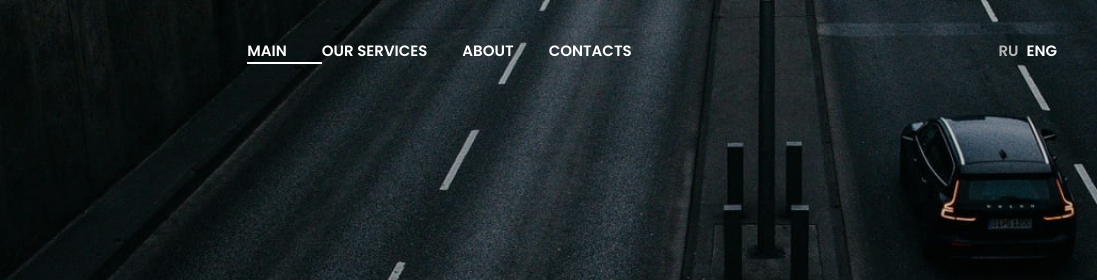
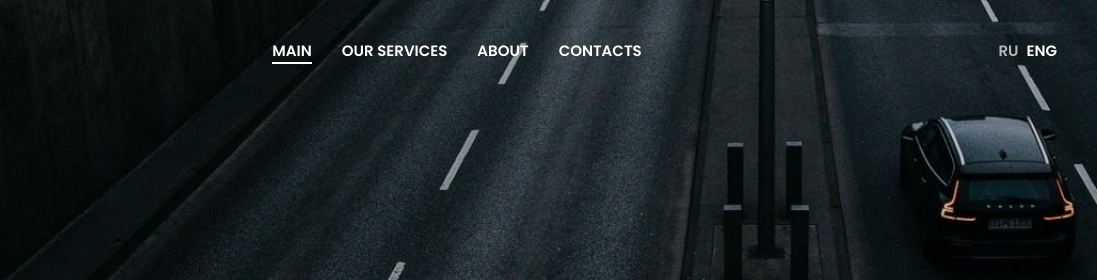
Before and after one commit to shifuww/Car, a plain HTML site: page index.html in a window 1280 px wide. Shown: the top 280 px of the page, 183-1280 px from the left. Drawn offline with Linux system fonts and the light colour scheme.

Commit message:
fix nav menu

```diff
--- a/css/media.css
+++ b/css/media.css
@@ -86,6 +86,9 @@
     }
 }
 @media (max-width: 850px){
+    body{
+        height: 100%;
+    }
     .info{
         transform: translateY(0);
     }
--- a/css/style.css
+++ b/css/style.css
@@ -94,13 +94,15 @@ p{
 .nav{
     display: flex;
 }
-
+.nav div{
+   padding-right: 30px;
+}
+.nav div:last-child{
+    padding-right: 0;
+}
 .nav__link{
     display: flex;
-    justify-content: center;
     position: relative;
-}
-.nav__link a{
     color: #fff;
     text-transform: uppercase;
     text-decoration: none;
@@ -128,7 +130,6 @@ p{
     opacity: 1;
     transition: opacity .2s ease;
 }
-
 .header__lng{
     display: flex;
     justify-content: flex-end;
--- a/index.html
+++ b/index.html
@@ -20,10 +20,10 @@
                 </div>
                 <!-- /header__block -->
                 <nav class="nav">
-                    <div class="nav__link active"><a href="https://mail.google.com/mail/u/0/#inbox">Main</a></div>
-                    <div class="nav__link"><a href="https://mail.google.com/mail/u/0/#inbox">Our services</a></div>
-                    <div class="nav__link"><a href="https://mail.google.com/mail/u/0/#inbox">About</a></div>
-                    <div class="nav__link"><a href="https://mail.google.com/mail/u/0/#inbox">Contacts</a></div>
+                    <div><a href="https://mail.google.com/mail/u/0/#inbox" class="nav__link active">Main</a></div>
+                    <div><a href="https://mail.google.com/mail/u/0/#inbox" class="nav__link">Our services</a></div>
+                    <div><a href="https://mail.google.com/mail/u/0/#inbox" class="nav__link">About</a></div>
+                    <div><a href="https://mail.google.com/mail/u/0/#inbox" class="nav__link">Contacts</a></div>
                 </nav>
                 <div class="header__block">
                     <div class="header__lng">
```
